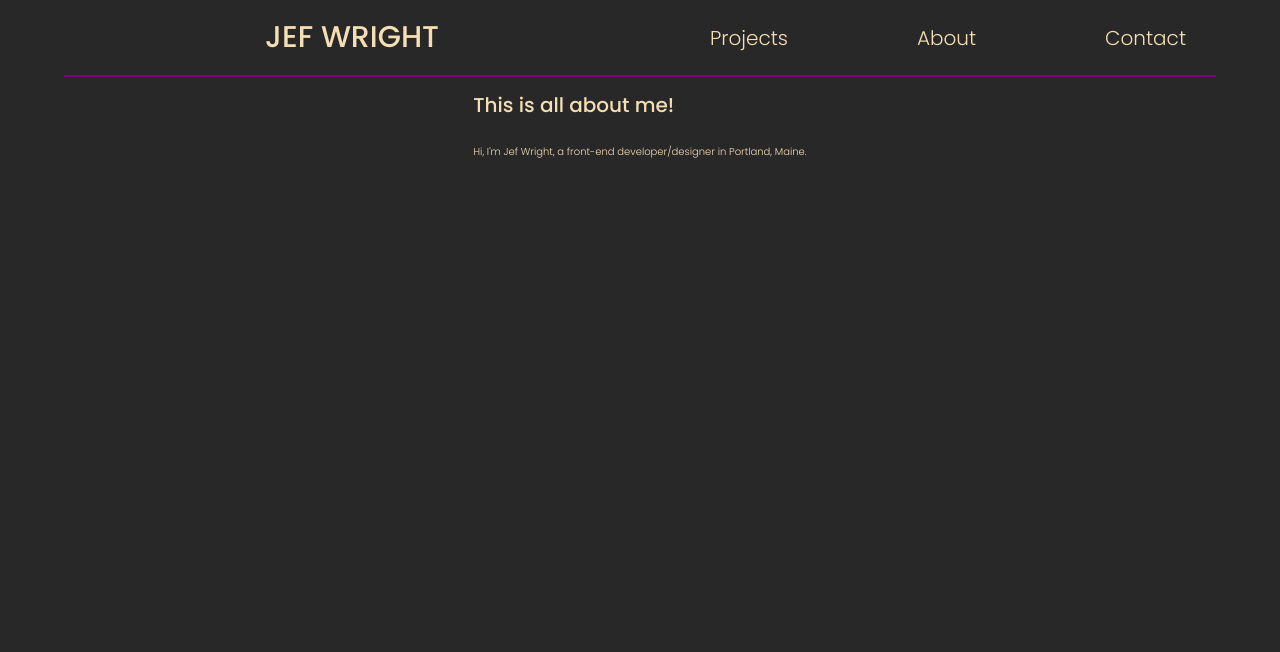
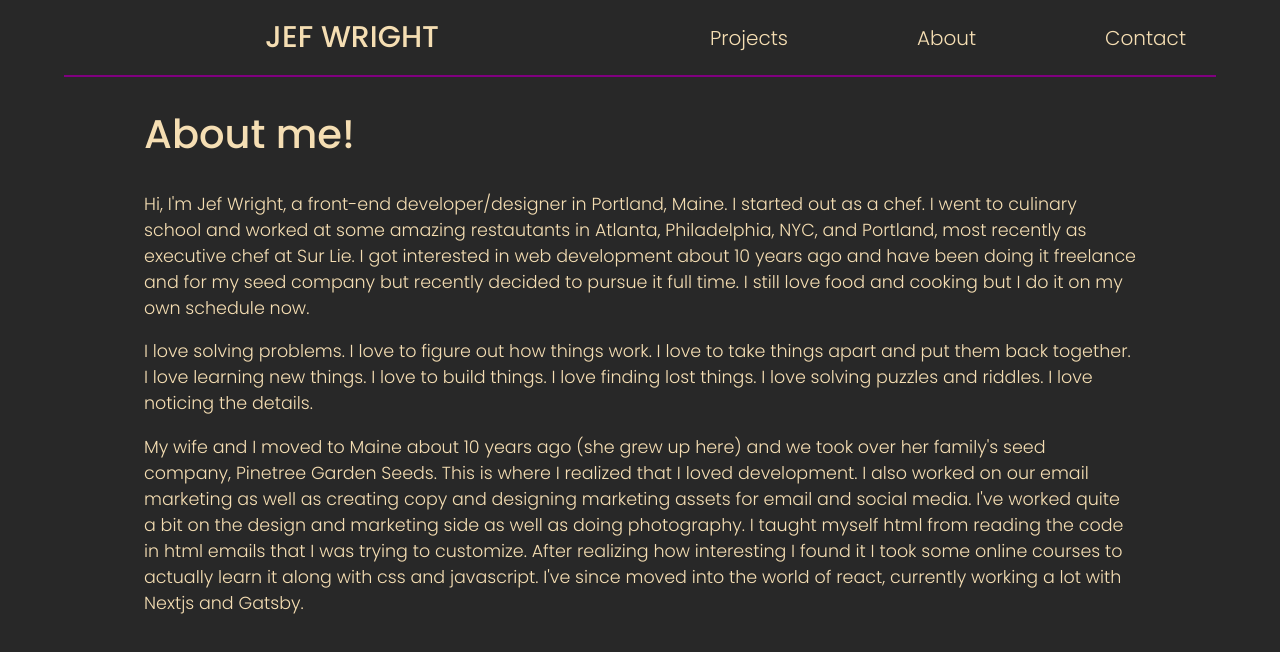
Before and after one commit to thejefwright/jefwright, a Next.js app: page /about in a window 1280 px wide. Shown: the top 652 px of the page. Built offline with nearby package versions, Linux system fonts and the light colour scheme.

Commit message:
editing content on about page

```diff
--- a/pages/about.js
+++ b/pages/about.js
@@ -2,18 +2,45 @@ import styled from 'styled-components';
 
 const AboutStyles = styled.div`
   height: 100%;
-  width: 100%;
-  display: grid;
-  place-content: center;
+  width: 80%;
+  margin: auto;
   color: var(--words);
+  font-size: 2rem;
+  p {
+    font-size: 1.75rem;
+  }
 `;
 
 export default function About() {
   return (
     <AboutStyles>
-      <h1>This is all about me!</h1>
+      <h1>About me!</h1>
       <p>
-        Hi, I'm Jef Wright, a front-end developer/designer in Portland, Maine.
+        Hi, I'm Jef Wright, a front-end developer/designer in Portland, Maine. I
+        started out as a chef. I went to culinary school and worked at some
+        amazing restautants in Atlanta, Philadelphia, NYC, and Portland, most
+        recently as executive chef at Sur Lie. I got interested in web
+        development about 10 years ago and have been doing it freelance and for
+        my seed company but recently decided to pursue it full time. I still
+        love food and cooking but I do it on my own schedule now.
+      </p>
+      <p>
+        I love solving problems. I love to figure out how things work. I love to
+        take things apart and put them back together. I love learning new
+        things. I love to build things. I love finding lost things. I love
+        solving puzzles and riddles. I love noticing the details.
+      </p>
+      <p>
+        My wife and I moved to Maine about 10 years ago (she grew up here) and
+        we took over her family's seed company, Pinetree Garden Seeds. This is
+        where I realized that I loved development. I also worked on our email
+        marketing as well as creating copy and designing marketing assets for
+        email and social media. I've worked quite a bit on the design and
+        marketing side as well as doing photography. I taught myself html from
+        reading the code in html emails that I was trying to customize. After
+        realizing how interesting I found it I took some online courses to
+        actually learn it along with css and javascript. I've since moved into
+        the world of react, currently working a lot with Nextjs and Gatsby.
       </p>
     </AboutStyles>
   );
```
